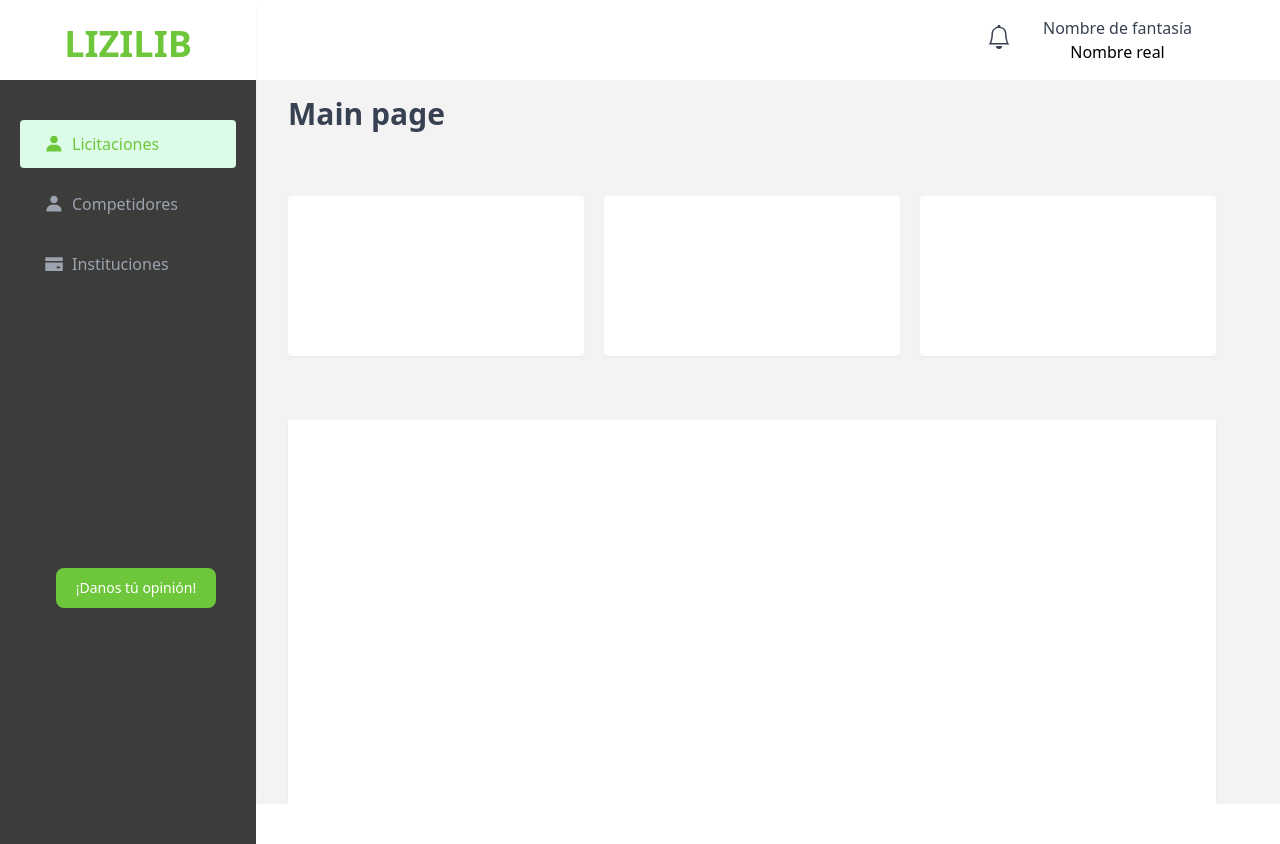
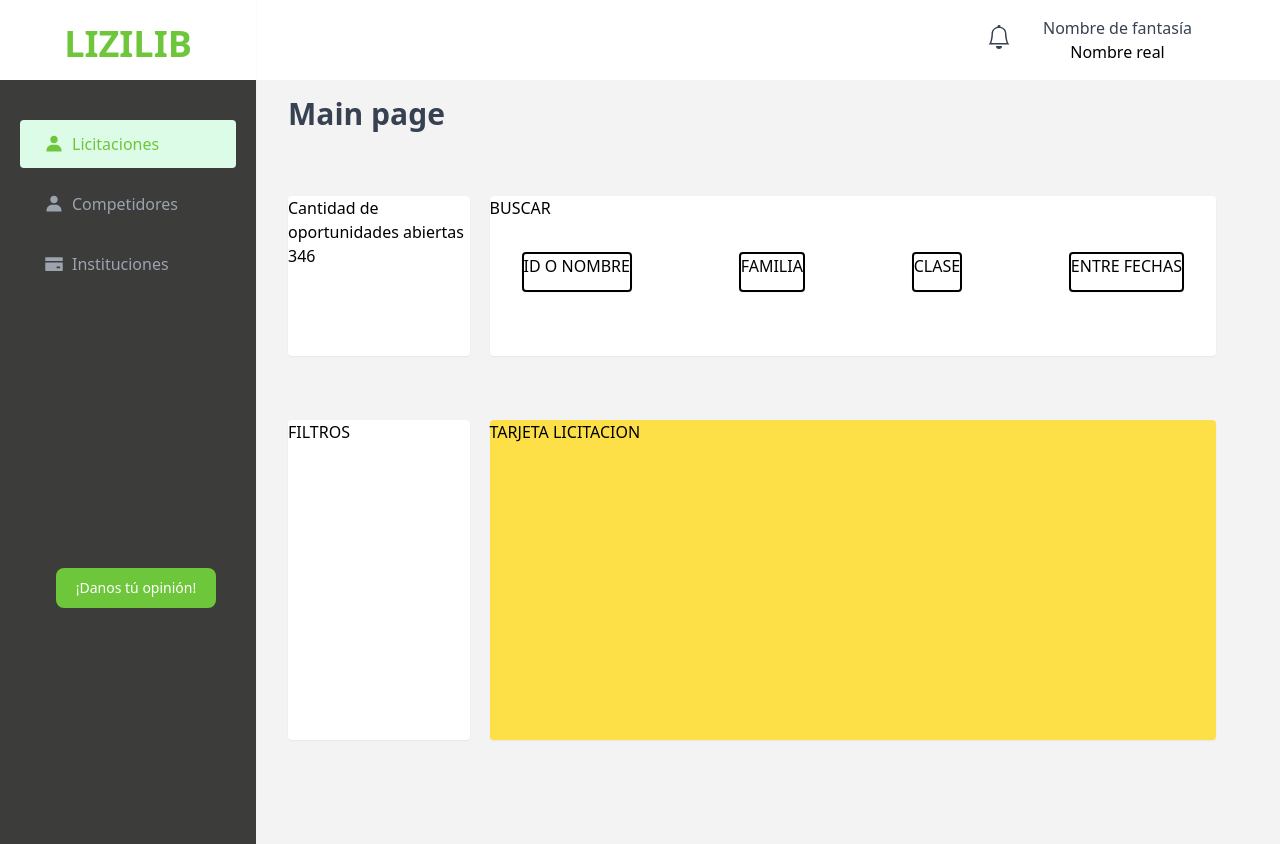
Before and after one commit to GrowCloud2023/WebAppLizilib, a React (Create React App) app: page /dashboard in a window 1280 px wide. Before the commit the page ends 804 px from the top, so only its background shows below. Built offline with nearby package versions, Linux system fonts and the light colour scheme; some icons are missing.

Commit message:
update dashboard layout &  dashboard page update 2

```diff
--- a/src/layouts/MainLayout.jsx
+++ b/src/layouts/MainLayout.jsx
@@ -40,7 +40,7 @@ const MainLayout = ({ children }) => {
         <SideBar showNav={showNav} />
       </Transition>
       <main
-        className={`pt-24 transition-all duration-[400ms] bg-[#F3F3F3] ${
+        className={`pt-24 pb-10 transition-all duration-[400ms] bg-[#F3F3F3] ${
           showNav && !isMobile ? "pl-56" : ""
         }`}
       >
--- a/src/views/Dashboard.jsx
+++ b/src/views/Dashboard.jsx
@@ -6,13 +6,35 @@ const Dashboard = () => {
   return (
     <MainLayout>
       <p className="text-gray-700 text-3xl mb-16 font-bold">Main page</p>
-
-      <div className="grid lg:grid-cols-3 gap-5 mb-16">
-        <div className="rounded bg-white h-40 shadow-sm"></div>
-        <div className="rounded bg-white h-40 shadow-sm"></div>
-        <div className="rounded bg-white h-40 shadow-sm"></div>
+      <div className="grid lg:flex gap-5 mb-16">
+        <div className="rounded lg:w-1/4 bg-white h-40 shadow-sm">
+          <p>Cantidad de oportunidades abiertas</p>
+          <p>346</p>
+        </div>
+        <div className="rounded bg-white h-52 md:h-40 shadow-sm w-full">
+          <h1>BUSCAR</h1>
+          <div className="flex flex-col md:flex-row justify-between items-center md:p-8">
+            <div className="rounded border-2 border-black h-10 shadow-sm">
+              ID O NOMBRE
+            </div>
+            <div className="rounded border-2 border-black h-10 shadow-sm">
+              FAMILIA
+            </div>
+            <div className="rounded border-2 border-black h-10 shadow-sm">
+              CLASE
+            </div>
+            <div className="rounded border-2 border-black h-10 shadow-sm">
+              ENTRE FECHAS
+            </div>
+          </div>
+        </div>
       </div>
-      <div className="grid col-1 bg-white h-96 shadow-sm"></div>
+      <div className="grid md:grid-cols-3 lg:flex gap-5 mb-16">
+        <div className="rounded bg-white lg:w-1/4 h-80 shadow-sm">FILTROS</div>
+        <div className="rounded bg-yellow-300 h-82 lg:w-full shadow-sm">
+          TARJETA LICITACION
+        </div>
+      </div>
     </MainLayout>
   );
 };
```
Also changed, not shown: public/index.html (+1 -23 lines).
